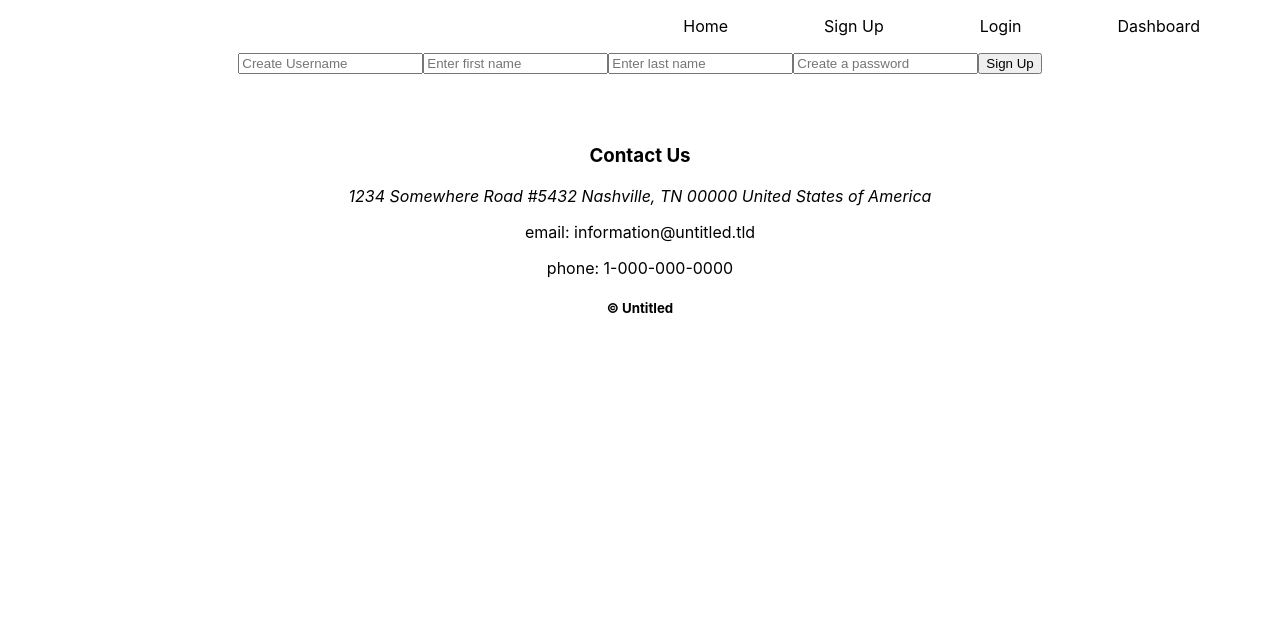
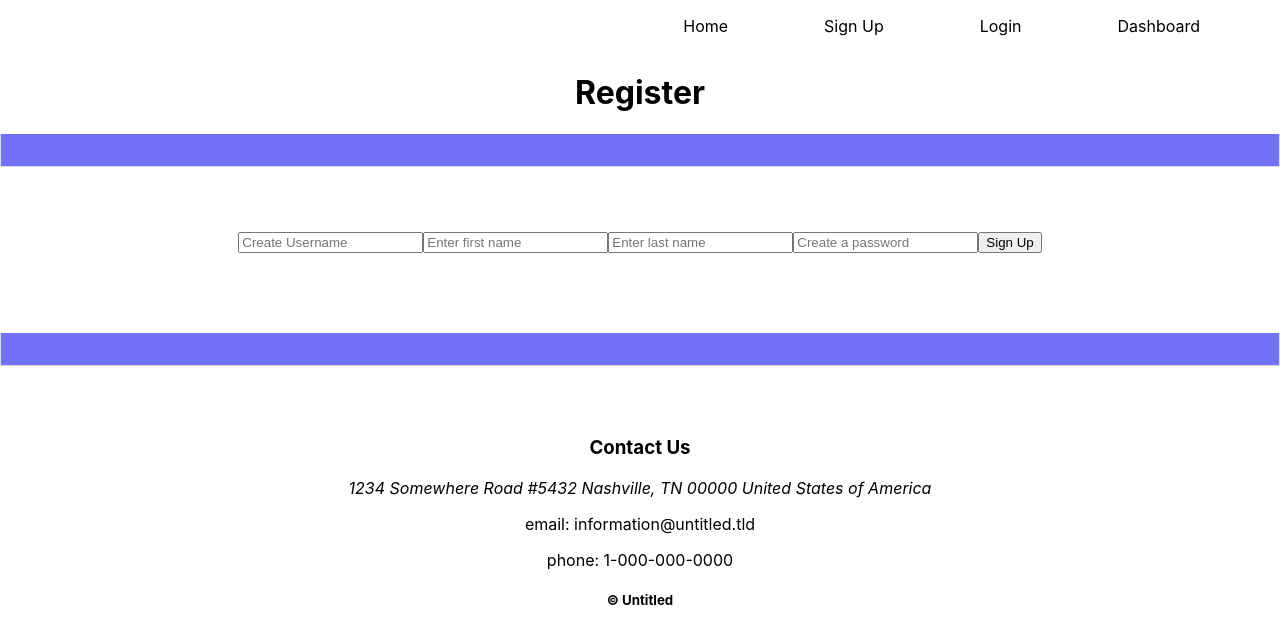
Before and after one commit to Build-Week-Potluck-Planner-5/front-end, a React (Create React App) app: page /signup in a window 1280 px wide. Shown: the top 644 px of the page. Built offline with nearby package versions, Linux system fonts and the light colour scheme.

Commit message:
added styling to registration

```diff
--- a/src/Components/Registration.js
+++ b/src/Components/Registration.js
@@ -4,13 +4,22 @@ import * as yup from "yup";
 import { reach } from "yup";
 import React, { useState, useEffect } from "react";
 import { set } from "lodash";
-// form
-// username
-// first name
-// last name
-// password
-// submit button
-// nice to have -- form validation
+import styled from "styled-components";
+
+const StyledRegister = styled.div`
+  .color1 {
+    background-color: #7172f7;
+    padding: 1rem 2rem 1rem 2rem;
+    border: 1px solid #dadada;
+    border-top: none;
+  }
+  .form {
+    justify-content: center;
+    display: flex;
+    margin-top: 5%;
+    margin-bottom: 5%;
+  }
+`;
 
 function Registration(props) {
   const initialFormErrors = {
@@ -77,10 +86,6 @@ function Registration(props) {
       .then((resp) => {
         console.log("registration response", resp.data);
       })
-      // .then((res) => {
-      //   localStorage.setItem("token", res.data.token);
-      //   history.push("/dashboard");
-      // })
 
       .catch((err) => {
         console.log("registration error", err);
@@ -104,7 +109,10 @@ function Registration(props) {
   };
 
   return (
-    <form onSubmit={handleSubmit}>
+    <StyledRegister>
+      <h1>Register</h1>
+      <div className="color1"></div>
+      <form className="form" onSubmit={handleSubmit}>
         <div>
           <input
             onChange={handleChange}
@@ -143,6 +151,8 @@ function Registration(props) {
           </div>
         </div>
       </form>
+      <div className="color1"></div>
+    </StyledRegister>
   );
 }
 
```
Lines whose indentation alone changed are shown as unchanged.
